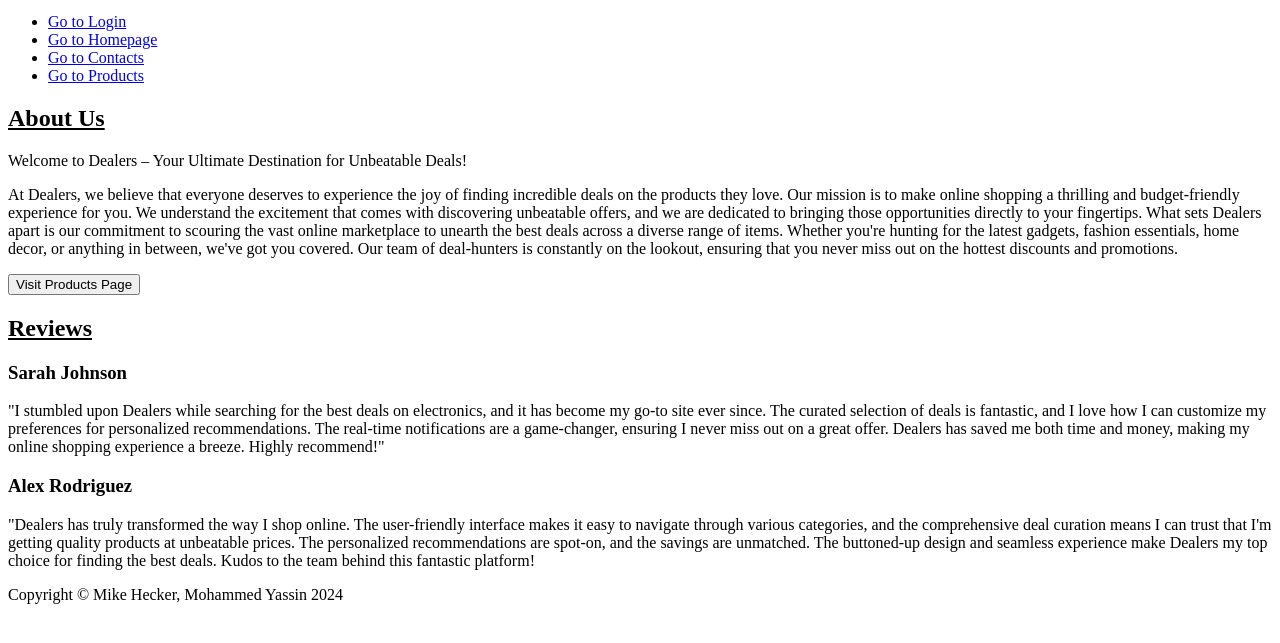
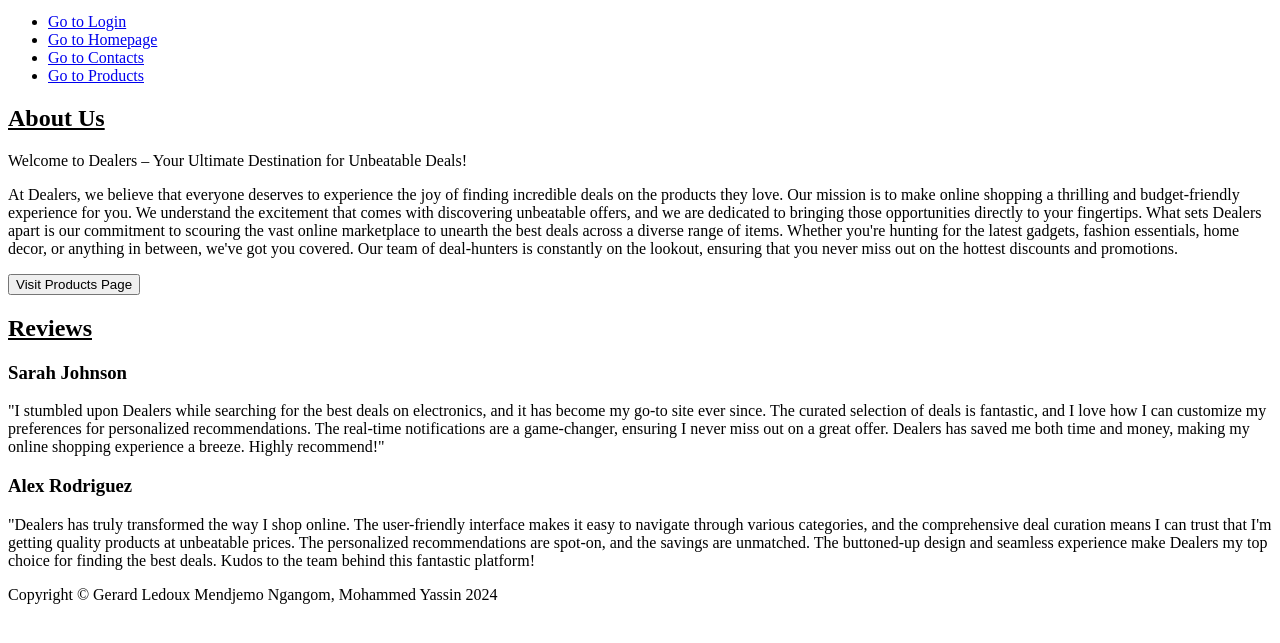
Before and after one commit to MohammedYassin1/ENSF338Assigment1, a plain HTML site: page index.html in a window 1280 px wide. Shown: the part 29-672 px from the top of the page. Drawn offline with Linux system fonts and the light colour scheme.

Commit message:
Fixed names

```diff
--- a/index.html
+++ b/index.html
@@ -1,7 +1,7 @@
 <!--
 =========================================================
 Assignment  : Assignment 1
-Author(s)   : Mike Hecker(UCID), Mohammed Yassin(30164930)
+Author(s)   : Gerard Ledoux Mendjemo Ngangom(UCID), Mohammed Yassin(30164930)
 Submission  : Feb 5 2024
 =========================================================
 -->
@@ -65,7 +65,7 @@ Submission  : Feb 5 2024
 
     <footer>
     <!-- Copyright notice goes here -->
-    <p>Copyright © Mike Hecker, Mohammed Yassin 2024</p>
+    <p>Copyright © Gerard Ledoux Mendjemo Ngangom, Mohammed Yassin 2024</p>
     </footer>
 </body>
 </html>
```
Also changed, not shown: contact.html (+1 -1 lines), login.html (+1 -1 lines), products.html (+1 -1 lines).
